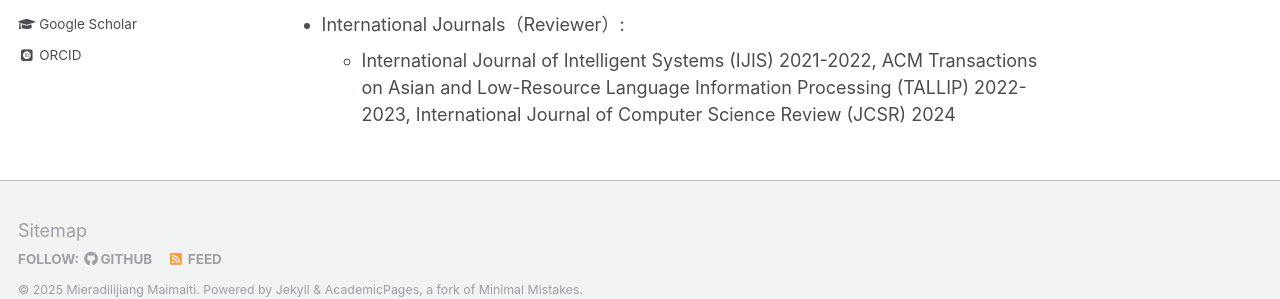
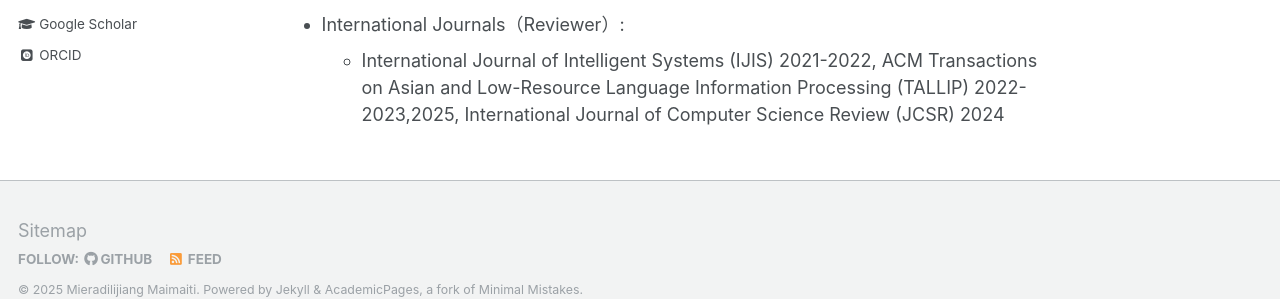
Before and after one commit to miradel51/miradel51.github.io, a Jekyll site: the page built from _pages/service.md, in a window 1280 px wide and 900 px high, scrolled down 619 px. Shown: the part 565-864 px from the top of the window. Built offline with Jekyll 4.4.1, drawn with Linux system fonts in a browser that asks for light colours; some web fonts are replaced.

Commit message:
Update service.md
added a new role as reviewer for a journal.

```diff
--- a/_pages/service.md
+++ b/_pages/service.md
@@ -31,4 +31,4 @@ author_profile: true
     AISS2023-2024, AICCC2023, CMCM2024, IEEE MLNLP2024
 
 - International Journals（Reviewer）:
-  - International Journal of Intelligent Systems (IJIS) 2021-2022, ACM Transactions on Asian and Low-Resource Language Information Processing (TALLIP) 2022-2023, International Journal of Computer Science Review (JCSR) 2024
+  - International Journal of Intelligent Systems (IJIS) 2021-2022, ACM Transactions on Asian and Low-Resource Language Information Processing (TALLIP) 2022-2023,2025, International Journal of Computer Science Review (JCSR) 2024
```
